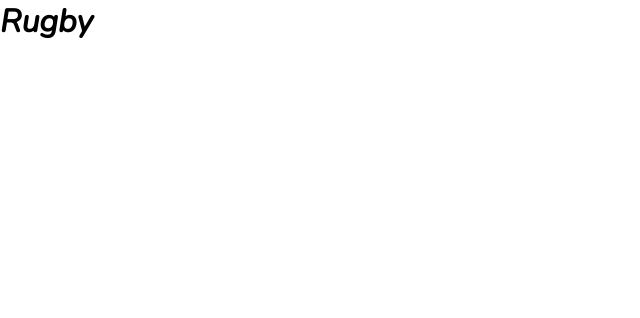
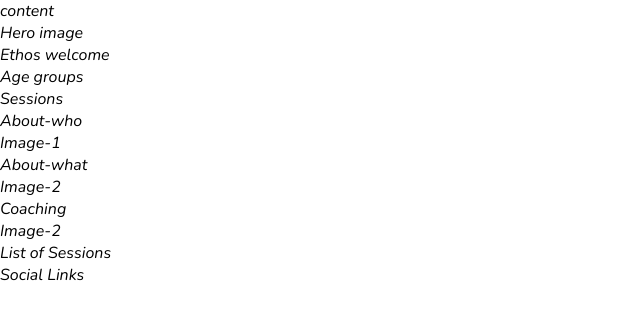
Before and after one commit to bellsmith15/kids-mini-rugby, a plain HTML site: page index.html in a window 1280 px wide. Shown: the whole page, without its empty margins (0-640 px from the left). Drawn offline with nearby package versions, Linux system fonts and the light colour scheme.

Commit message:
Add basic header structure

```diff
--- a/index.html
+++ b/index.html
@@ -10,6 +10,25 @@
     <title>Kids' Mini Rugby</title>
 </head>
 <body>
-    <h1>Rugby</h1>
+    <header>content</header>
+
+    <section>Hero image</section>
+    <section>Ethos welcome</section>
+    <section>Age groups</section>
+    <section>Sessions</section>
+
+    <section>About-who</section>
+    <section>Image-1</section>
+
+    <section>About-what</section>
+    <section>Image-2</section>
+
+    <section>Coaching</section>
+    <section>Image-2</section>
+
+    <section>List of Sessions</section>
+
+    <footer>Social Links</footer>
+
 </body>
 </html>
```
